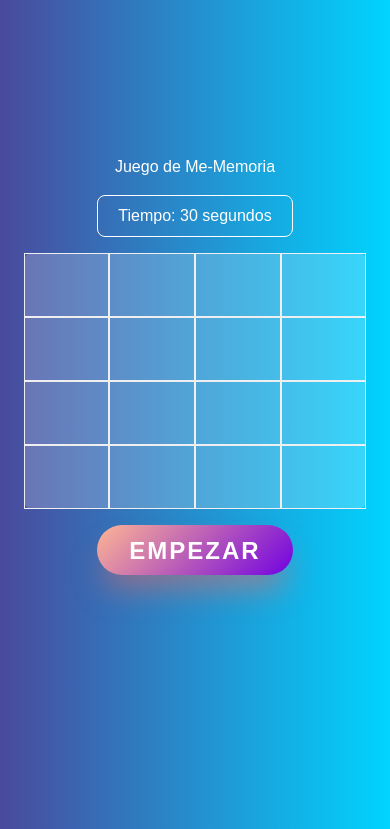
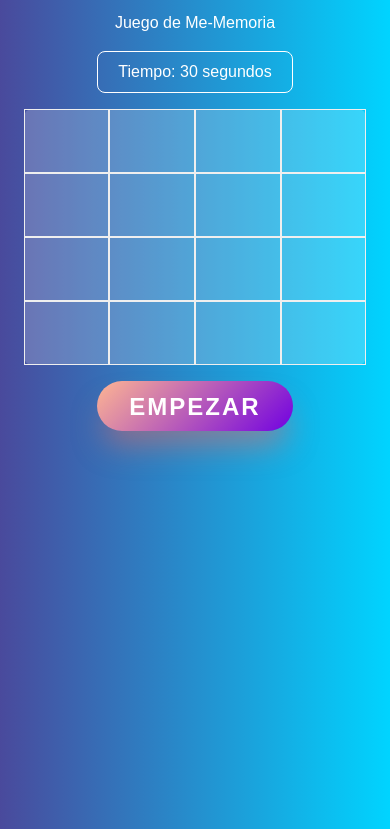
Before and after one commit to Janselin/proyecto-mememory, a website built with Vite: page juego.html in a window 390 px wide. Shown: the part 79-908 px from the top of the page. Built offline with nearby package versions, Linux system fonts and the light colour scheme; a script that the page names is missing.

Commit message:
Enabled start again and lifted content in mobile

```diff
--- a/juego.html
+++ b/juego.html
@@ -54,7 +54,7 @@
 
 <body class="preflight-off p-2 my-8 md:my-0 relative">
 
-    <main class="w-full flex-col md:flex gap-4 md:gap-8">
+    <main class="w-full flex-col md:flex gap-4 md:gap-8 justify-start sm:justify-center">
         <h1 class="block md:hidden">Juego de Me-Memoria</h1>
         <div id="tiempo-mobile" class="block md:hidden estadisticas">Tiempo: 30 segundos</div>
         <div class="w-11/12 m-auto flex flex-col items-center my-0 mx-auto justify-center sm:flex-row gap-4 sm:gap-0">
@@ -157,7 +157,7 @@
                 element.remove();
             });
         });
-        /* location.reload(); */
+        location.reload();
     }
     </script>
 </body>
```
